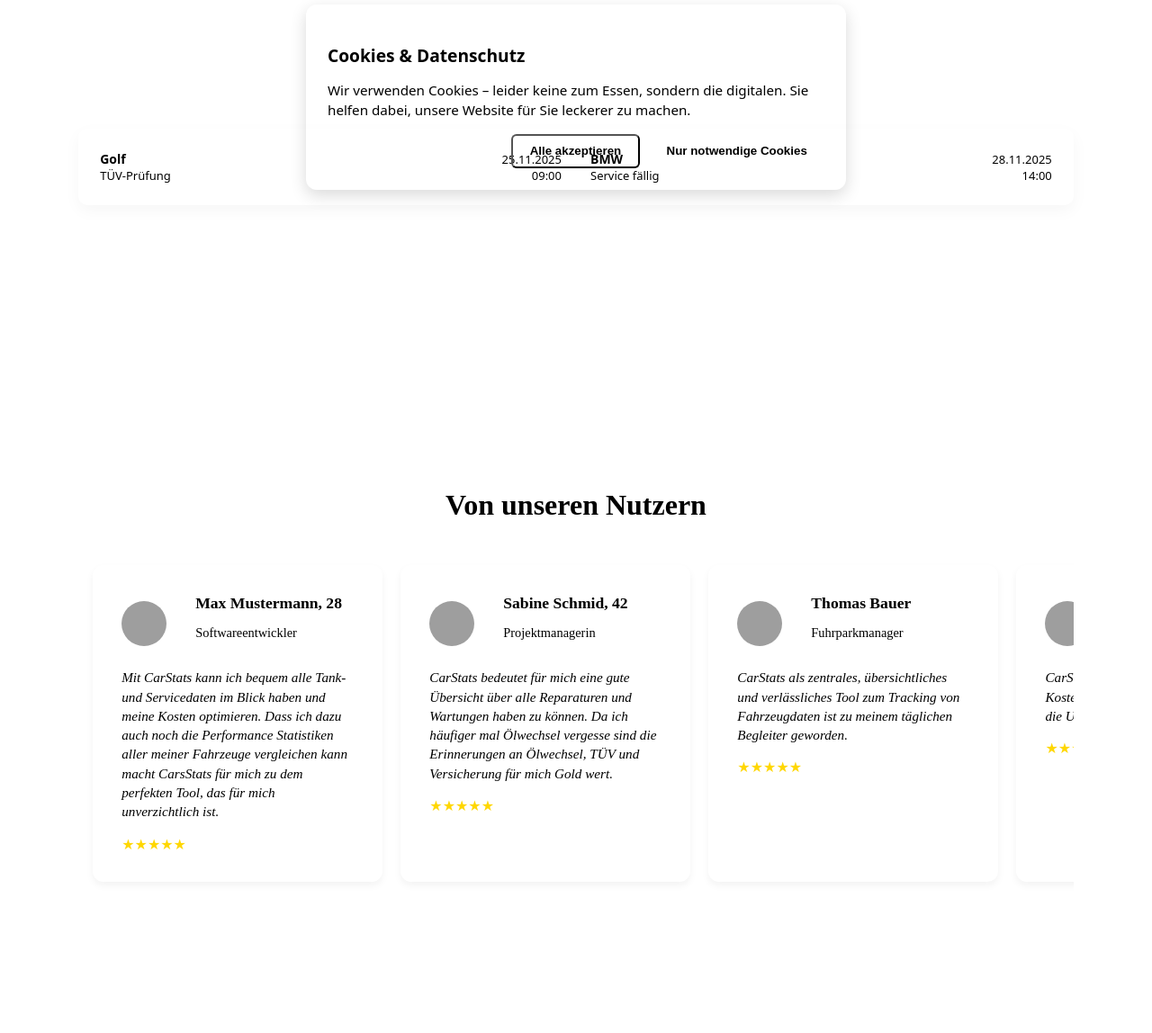
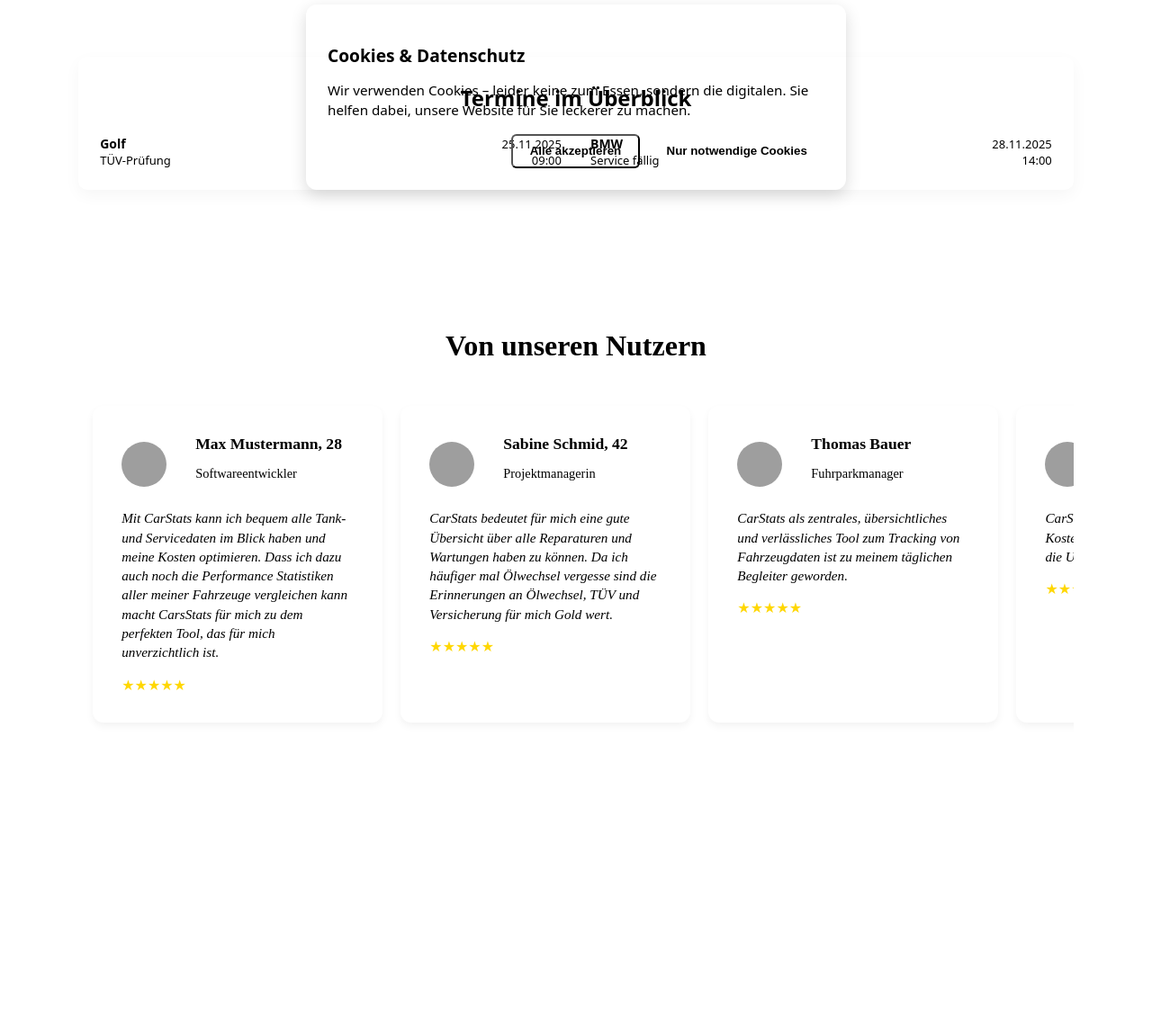
Before and after one commit to flexerLex/CarStats, a PHP site: page /html/index.html in a window 1280 px wide. Shown: the part 569-1717 px from the top of the page at 90% size. After the commit the page ends 1336 px from the top, so only its background shows below. Run offline with PHP 8.4, Linux system fonts and the light colour scheme; grey boxes are pictures that could not be loaded.

Commit message:
landingpage design adjustments

```diff
--- a/src/css/landingpage.css
+++ b/src/css/landingpage.css
@@ -24,7 +24,7 @@ body {
 	width: 90%;
 	max-width: 1200px;
 	margin: 0 auto;
-	padding: 5rem 1rem;
+	padding: 0 1rem;
 }
 
 @media (max-width: 768px) {
@@ -51,6 +51,11 @@ body {
 	box-shadow: 0 6px 18px rgba(0, 0, 0, 0.04);
 	font-family: system-ui, -apple-system, 'Segoe UI', Roboto, 'Helvetica Neue',
 		Arial;
+}
+
+.appointments-box h1 {
+    text-align: center;
+    margin: 15px 0;
 }
 
 @media (max-width: 480px) {
@@ -163,6 +168,7 @@ main {
 	grid-template-columns: 1fr 1fr;
 	align-items: center;
 	gap: 2rem;
+    padding: 5rem 1rem;
 }
 
 .hero__text h4 {
--- a/src/html/index.html
+++ b/src/html/index.html
@@ -33,6 +33,7 @@
     <section class="reminders-section">
         <div class="container">
             <div id="appointments-box" class="appointments-box" role="region" aria-labelledby="appointments-title" aria-live="polite">
+                <h1>Termine im Überblick</h1>
                 <ul id="appointments-list" class="appointments-list">
                     <li class="appointment-item">
                         <div>
```
